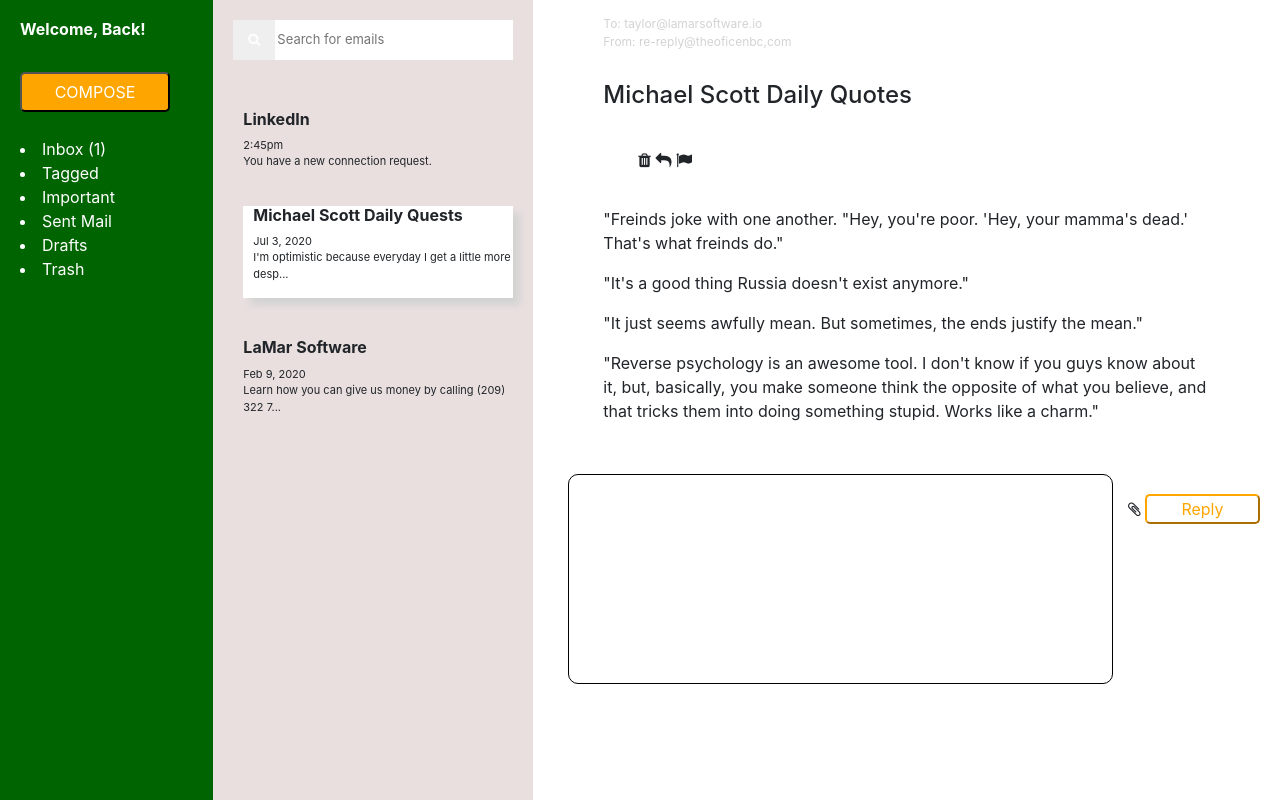
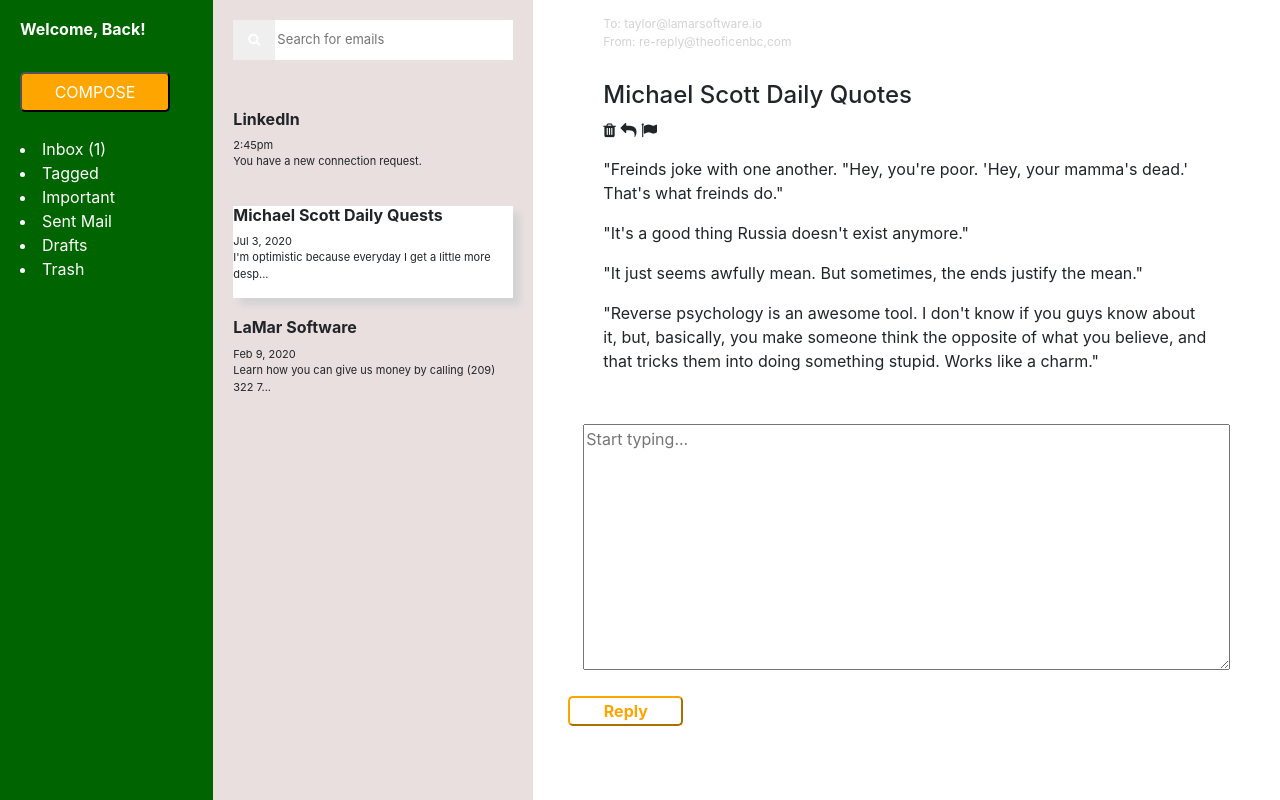
Before and after one commit to camacho-jose/jose-camacho-email-template-with-bg-layout-project, a plain HTML site: page index.html in a window 1280 px wide. Drawn offline with nearby package versions, Linux system fonts and the light colour scheme.

Commit message:
eighth commit

```diff
--- a/index.html
+++ b/index.html
@@ -71,11 +71,11 @@
             <p id="to">From: re-reply@theoficenbc,com</p>
             <div class="view-heading-actions">
               <h4>Michael Scott Daily Quotes</h4>
-              <div class="view-heading-actions">
-                <i class="fa fa-trash action"></i>
-                <i class="fa fa-reply action"></i>
-                <i class="fa fa-flag action"></i>
-              </div>
+                <div class="icons">
+                  <i class="fa fa-trash action"></i>
+                  <i class="fa fa-reply action"></i>
+                  <i class="fa fa-flag action"></i>
+                </div>
               <p>"Freinds joke with one another. "Hey, you're poor. 'Hey, your mamma's dead.' That's what freinds do."</p>
               <p>"It's a good thing Russia doesn't exist anymore."</p>
               <p>"It just seems awfully mean. But sometimes, the ends justify the mean."</p>
@@ -83,13 +83,12 @@
             </div>
 
             <div class="reply-box">
-              <div class="row">
-                  <div class="reply-item col">
-                    <div style="min-width:30%;;min-height: 300%;;border:1px solid #000;;border-radius: 10px;padding-bottom: 10px;"></div>
-                  </div>
+              <div class="col">
+                  <textarea name="text" id="text" cols="50" rows="10" style="width: 100%; height: 65%;"
+                    placeholder="Start typing..."></textarea></div>
                   <div id="reply-items">
-                    <i class="fa fa-paperclip"></i>
                     <button id="reply" type="submit">Reply</button>
+                   <!-- <i class="fa fa-paperclip"></i> -->
                   </div>
               </div>
             </div>
--- a/styles.css
+++ b/styles.css
@@ -76,17 +76,14 @@ menu button {
     justify-content: space-between;
     flex-wrap: nowrap;
     font-size: 11px;
-    padding-left: 10px;
  }
 
 .message-header1 {
     border: none;
     background-color: rgb(255, 255, 255);
     box-shadow: 7px 7px 7px rgb(211, 211, 211);
-    margin-bottom: 20px;
     min-width: 100%;
     max-height: 100%;
-    padding-left: 10px;
 }
 
 .view-heading-actions {
@@ -125,9 +122,9 @@ h6 {
     height: 30px;
     margin: 20px 0px 20px 0px;
     width: 115px;
+    font-weight: bold;
 }
 
-#reply .reply-item {
-    justify-content: flex-end;
-    display: flex;
+.icons {
+    margin-bottom: 15px;
 }
```
